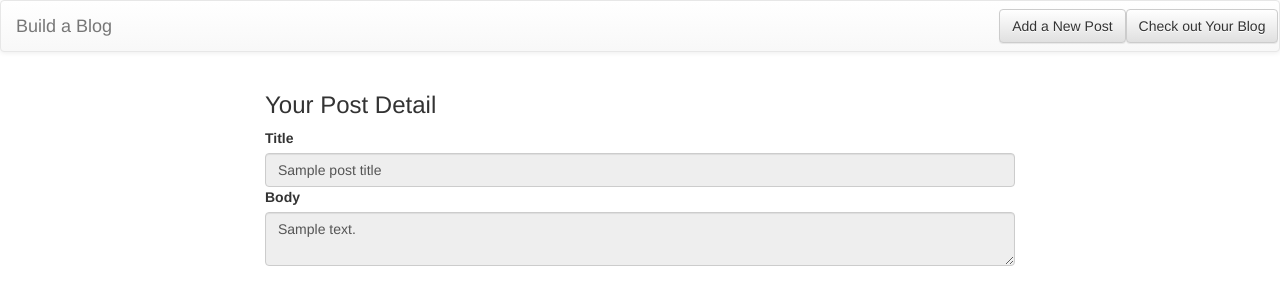
After one commit to d4v1d-us/blogz, a Flask app: template templates/postdetail.html in a window 1280 px wide. The commit adds this page. Shown: the top 305 px of the page. Run offline with Flask 2, Linux system fonts and the light colour scheme; the template is opened without the code that fills it: most values are stand-ins (such as "Sample title", 1, 10 or a date in 2020); some libraries are stand-ins or nearby versions.

Commit message:
added post detail template

```diff
--- /dev/null
+++ b/templates/postdetail.html
@@ -0,0 +1,15 @@
+{% extends "base.html" %}
+
+{% block content %}
+<h3>Your Post Detail</h3>
+<form >
+    <div class="form-group">
+        <label for="post" >Title</label>
+        <input class="form-control" type="text" readonly="True" name='title' value="{{post_title}}" />
+        <label for="body">Body</label>
+        <textarea class="form-control" name='body' readonly="True">{{body}}</textarea>
+    </div>
+
+    <!-- <input type="submit" value='Add Post' class="btn btn-default" /> -->
+</form>
+{% endblock %}
```
Also changed, not shown: templates/index.html (+5 -4 lines).
